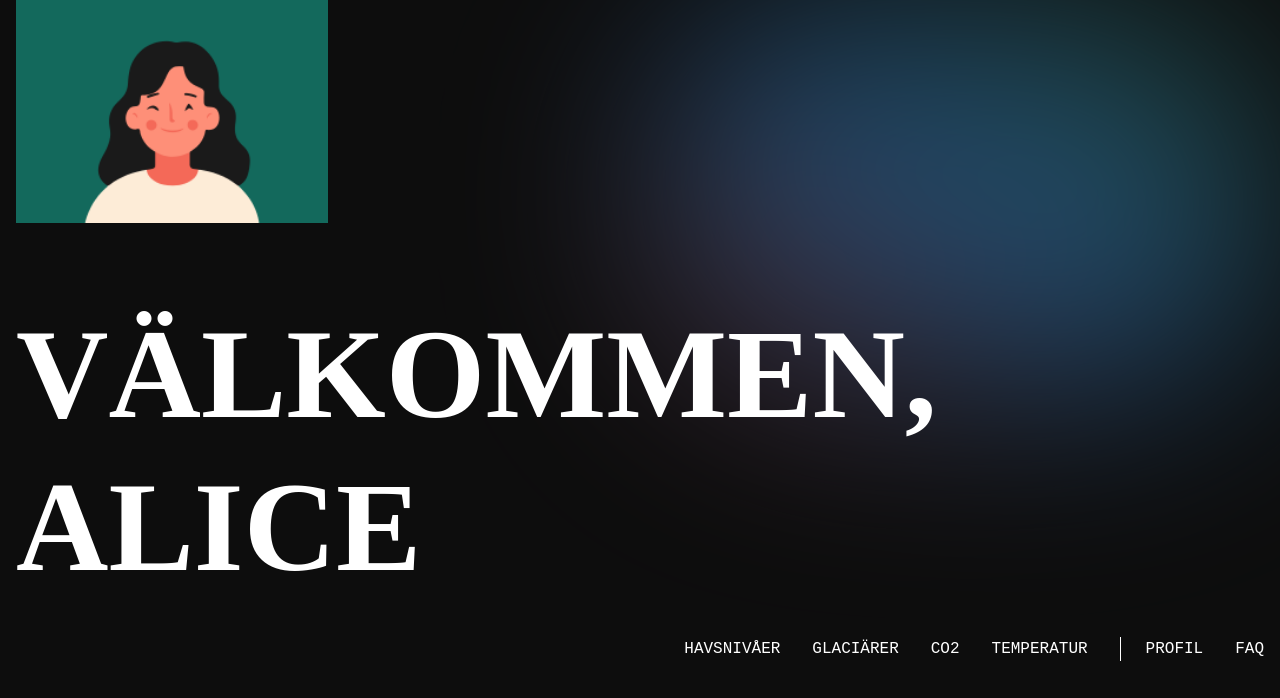
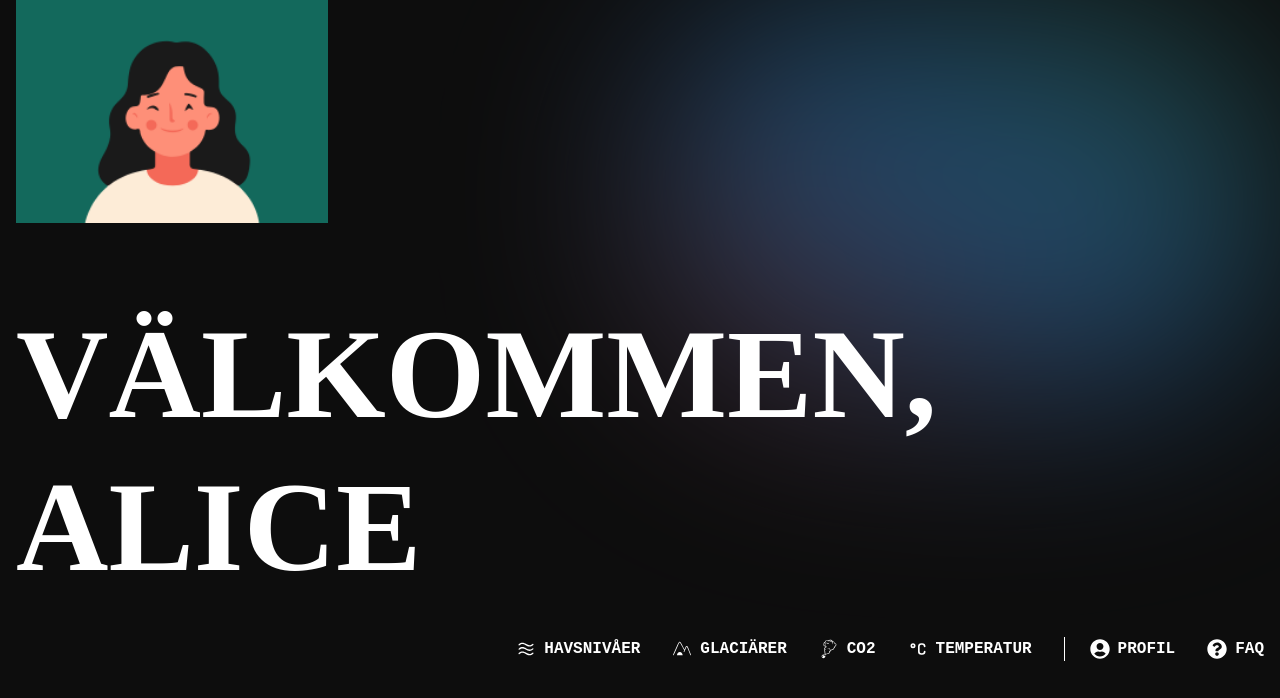
Before and after one commit to mlnb19/thegaiaalliance, a React (Vite) app: page / in a window 1280 px wide. Shown: the top 698 px of the page. Built offline with nearby package versions, Linux system fonts and the light colour scheme.

Commit message:
Assistant checkpoint: Add icons and make navigation links bolder
Assistant generated file changes:
- src/pages/Welcome.jsx: Update navigation links with icons, Add icon imports

---

User prompt:

can you find matching icons for the others as well? or make them bolder somehow

```diff
--- a/src/pages/Welcome.jsx
+++ b/src/pages/Welcome.jsx
@@ -2,6 +2,10 @@
 import React from 'react';
 import { Box, Container, Heading, Stack, Link, Flex } from '@chakra-ui/react';
 import { motion } from 'framer-motion';
+import { PiWaves } from "react-icons/pi";
+import { GiMountainCave, GiSmokeBomb } from "react-icons/gi";
+import { TbTemperatureCelsius } from "react-icons/tb";
+import { FaUserCircle, FaQuestionCircle } from "react-icons/fa";
 
 const Welcome = () => {
   return (
@@ -25,12 +29,12 @@ const Welcome = () => {
 
         <Flex justify="flex-end" gap={8}>
           <Stack direction="row" spacing={8}>
-            <Link href="/sealevels" color="white" fontFamily="monospace" fontSize="16px" _hover={{ color: 'gray.300' }}>HAVSNIVÅER</Link>
-            <Link href="/glaciers" color="white" fontFamily="monospace" fontSize="16px" _hover={{ color: 'gray.300' }}>GLACIÄRER</Link>
-            <Link href="/co2" color="white" fontFamily="monospace" fontSize="16px" _hover={{ color: 'gray.300' }}>CO2</Link>
-            <Link href="/temperature" color="white" fontFamily="monospace" fontSize="16px" _hover={{ color: 'gray.300' }}>TEMPERATUR</Link>
-            <Link href="/profile" color="white" fontFamily="monospace" fontSize="16px" _hover={{ color: 'gray.300' }} borderLeft="1px" borderColor="white" paddingLeft="25px" color="white" >PROFIL</Link>
-            <Link href="/faq" color="white" fontFamily="monospace" fontSize="16px" _hover={{ color: 'gray.300' }}>FAQ</Link>
+            <Link href="/sealevels" display="flex" alignItems="center" gap={2} color="white" fontFamily="monospace" fontSize="16px" fontWeight="bold" _hover={{ color: 'gray.300' }}><PiWaves size={20} />HAVSNIVÅER</Link>
+            <Link href="/glaciers" display="flex" alignItems="center" gap={2} color="white" fontFamily="monospace" fontSize="16px" fontWeight="bold" _hover={{ color: 'gray.300' }}><GiMountainCave size={20} />GLACIÄRER</Link>
+            <Link href="/co2" display="flex" alignItems="center" gap={2} color="white" fontFamily="monospace" fontSize="16px" fontWeight="bold" _hover={{ color: 'gray.300' }}><GiSmokeBomb size={20} />CO2</Link>
+            <Link href="/temperature" display="flex" alignItems="center" gap={2} color="white" fontFamily="monospace" fontSize="16px" fontWeight="bold" _hover={{ color: 'gray.300' }}><TbTemperatureCelsius size={20} />TEMPERATUR</Link>
+            <Link href="/profile" display="flex" alignItems="center" gap={2} color="white" fontFamily="monospace" fontSize="16px" fontWeight="bold" _hover={{ color: 'gray.300' }} borderLeft="1px" borderColor="white" paddingLeft="25px"><FaUserCircle size={20} />PROFIL</Link>
+            <Link href="/faq" display="flex" alignItems="center" gap={2} color="white" fontFamily="monospace" fontSize="16px" fontWeight="bold" _hover={{ color: 'gray.300' }}><FaQuestionCircle size={20} />FAQ</Link>
           </Stack>
         </Flex>
       </Container>
```
